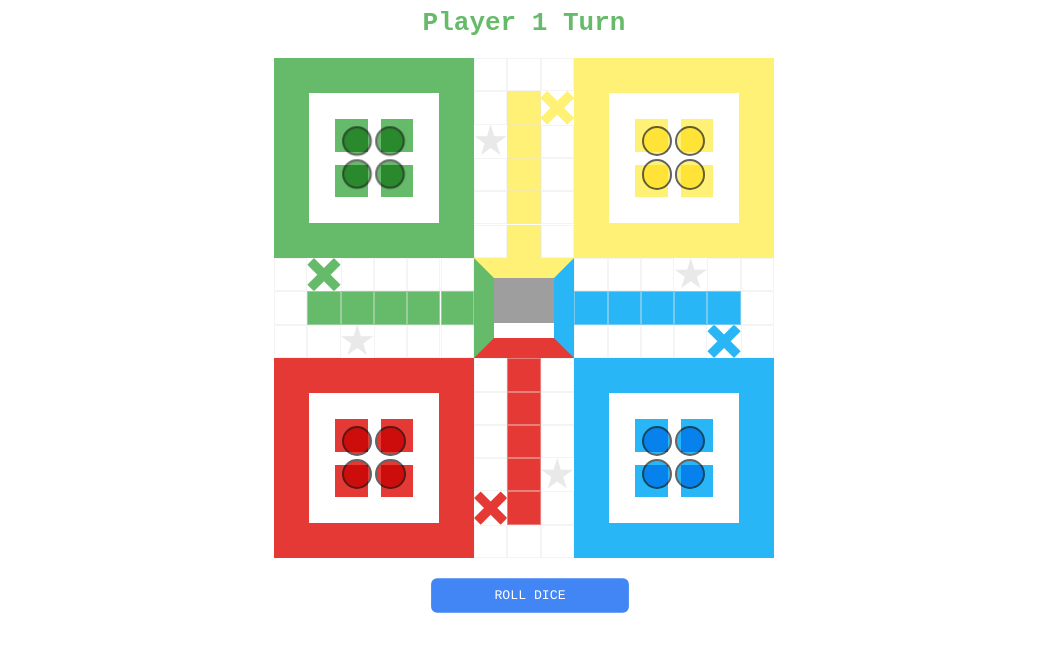
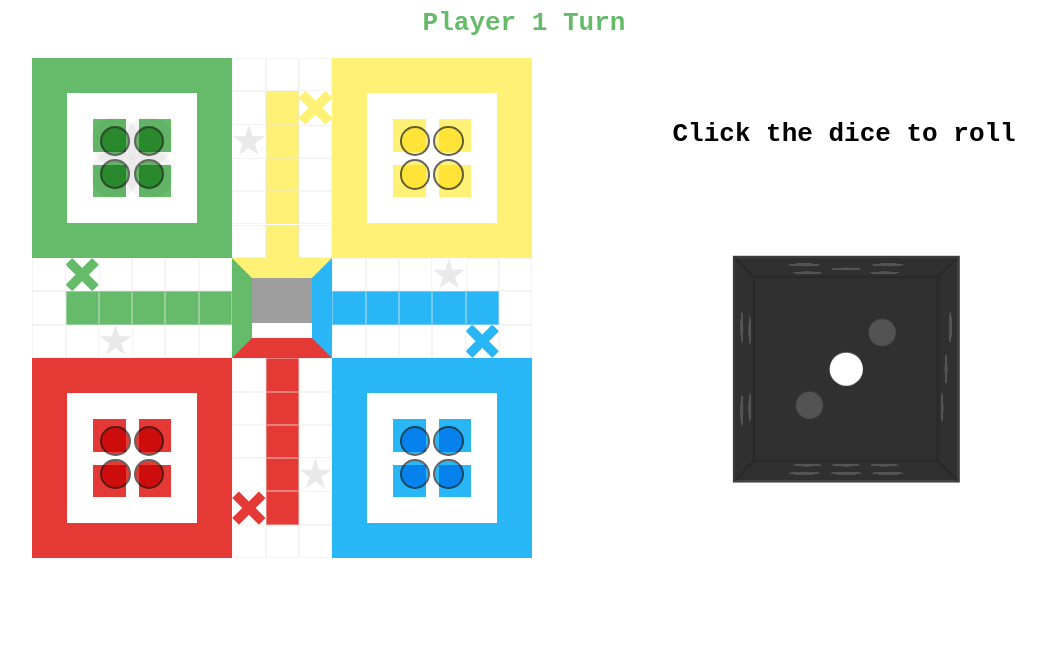
Before and after one commit to int1294/LudoAngular, an Angular app: page / in a window 1280 px wide. Shown: the top 652 px of the page, without its empty margins (116-1162 px from the left). Built offline with nearby package versions, Linux system fonts and the light colour scheme; grey boxes are pictures that could not be loaded.

Commit message:
Dice Update and UX

```diff
--- a/src/app/app.module.ts
+++ b/src/app/app.module.ts
@@ -4,11 +4,13 @@ import { BrowserModule } from '@angular/platform-browser';
 import { AppRoutingModule } from './app-routing.module';
 import { AppComponent } from './app.component';
 import { BoardComponent } from './board/board.component';
+import { DiceUIComponent } from './dice-ui/dice-ui.component';
 
 @NgModule({
   declarations: [
     AppComponent,
-    BoardComponent
+    BoardComponent,
+    DiceUIComponent
   ],
   imports: [
     BrowserModule,
--- a/src/app/board/board.component.html
+++ b/src/app/board/board.component.html
@@ -3,6 +3,9 @@
  'text-align':'center',
   'font-family':'Monospace'
 }">Player {{turn}} Turn</h1>
+<div [ngStyle]="{
+  'display' : 'flex'
+}">
 <div class="game">
   <div class="house green">
       <div class="box">
@@ -141,16 +144,21 @@
 </div>
 
 </div>
+  <div class="diceArea">
+    <app-dice-ui (newItemEvent)="ProcessInput($event)" [canPlay] =canPlay />
+  </div>
+</div>
+
 <div [ngStyle]="{
   'display':'flex',
   'justify-content':'center',
   'padding':'auto'
  }">
-
+<!--
 <button [disabled] = "!canPlay" (click)="RollDice()" [ngStyle]="{
 'margin-left':'12px'
  }">Roll Dice</button>
 
-
+-->
 
 <div>
--- a/src/app/board/board.component.scss
+++ b/src/app/board/board.component.scss
@@ -214,3 +214,10 @@ button:disabled {
 		background: #e53935;
 	}
 }
+
+.diceArea {
+margin:auto;
+margin-left: 0;
+margin-right:auto;
+margin-top:5%;
+}
--- a/src/app/board/board.component.ts
+++ b/src/app/board/board.component.ts
@@ -24,10 +24,12 @@ interface Board {
 })
 export class BoardComponent {
 
-  canPlay:Boolean = true;
-  DieResult:number = 0;
+  canPlay:boolean = true;
+  DieResult:number = 1;
   turn:number = 1;
   winvar = [0,0,0,0]
+
+
 
    getBasePositon(onwer:number){
     switch(onwer){
@@ -227,10 +229,9 @@ export class BoardComponent {
 
   }
 
-  RollDice() {
-    let min = 1;
-    let max = 6;
-    this.DieResult = min + Math.floor(Math.random() * (max - min + 1));
+  ProcessInput(diceResult:any) {
+
+    this.DieResult = diceResult
     alert("Player" + this.turn + " rolled " + this.DieResult)
     this.CalculateTurn();
     this.winCheck();
--- /dev/null
+++ b/src/app/dice-ui/dice-ui.component.html
@@ -0,0 +1,39 @@
+<h1 *ngIf="canPlay">Click the dice to roll</h1>
+<h1 *ngIf="!canPlay">Move Pending</h1>
+<section class="container">
+  <div #cube (click)="onclick()" id="cube">
+    <div class="front">
+      <span class="dot dot1"></span>
+    </div>
+    <div class="back">
+      <span class="dot dot1"></span>
+      <span class="dot dot2"></span>
+    </div>
+    <div class="right">
+      <span class="dot dot1"></span>
+      <span class="dot dot2"></span>
+      <span class="dot dot3"></span>
+    </div>
+    <div class="left">
+      <span class="dot dot1"></span>
+      <span class="dot dot2"></span>
+      <span class="dot dot3"></span>
+      <span class="dot dot4"></span>
+    </div>
+    <div class="top">
+      <span class="dot dot1"></span>
+      <span class="dot dot2"></span>
+      <span class="dot dot3"></span>
+      <span class="dot dot4"></span>
+      <span class="dot dot5"></span>
+    </div>
+    <div class="bottom">
+      <span class="dot dot1"></span>
+      <span class="dot dot2"></span>
+      <span class="dot dot3"></span>
+      <span class="dot dot4"></span>
+      <span class="dot dot5"></span>
+      <span class="dot dot6"></span>
+    </div>
+  </div>
+</section>
--- /dev/null
+++ b/src/app/dice-ui/dice-ui.component.scss
@@ -0,0 +1,112 @@
+h1 {
+  font-family: monospace;
+  text-align: center;
+}
+
+#cube .front {
+  transform:
+    translateZ(100px);
+}
+
+#cube .back {
+  transform:
+    rotateX(-180deg)
+    translateZ(100px);
+}
+
+#cube .right {
+  transform:
+    rotateY(90deg)
+    translateZ(100px);
+}
+
+#cube .left {
+  transform:
+    rotateY(-90deg)
+    translateZ(100px);
+}
+
+#cube .top {
+  transform:
+    rotateX(90deg)
+    translateZ(100px);
+}
+
+#cube .bottom {
+  transform:
+    rotateX(-90deg)
+    translateZ(100px);
+}
+
+.container {
+  width: 200px;
+  height: 200px;
+  position: relative;
+  margin: 0 auto 40px;
+  border: 1px solid #FFF;
+
+  perspective: 1000px;
+  perspective-origin: 50% 100%;
+}
+
+#cube {
+  width: 100%;
+  height: 100%;
+  top: 100px;
+  position: absolute;
+
+  transform-style: preserve-3d;
+
+  transition: transform 3s;
+}
+
+#cube:hover {
+  cursor: pointer;
+}
+
+#cube div {
+  background: hsla(0, 0%, 16%, 0.8);
+  display: block;
+  position: absolute;
+  width: 200px;
+  height: 100px;
+  border: 2px solid #3d3a3a;
+
+  margin: 0 auto;
+
+  font-family: Arial, Helvetica, sans-serif;
+  font-size: 500%;
+  text-align: center;
+  padding: 50px 0;
+}
+
+.dot {
+  display: block;
+  position: absolute;
+  width: 30px;
+  height: 30px;
+  background: #fff;
+  border-radius: 15px;
+}
+
+.front .dot1 { top: 85px; left: 85px; }
+.back .dot1 { top: 45px; left: 45px; }
+.back .dot2 { top: 125px; left: 125px; }
+.right .dot1 { top: 45px; left: 45px; }
+.right .dot2 { top: 85px; left: 85px; }
+.right .dot3 { top: 125px; left: 125px; }
+.left .dot1 { top: 45px; left: 45px; }
+.left .dot2 { top: 45px; left: 125px; }
+.left .dot3 { top: 125px; left: 45px; }
+.left .dot4 { top: 125px; left: 125px; }
+.top .dot1 { top: 45px; left: 45px; }
+.top .dot2 { top: 45px; left: 125px; }
+.top .dot3 { top: 85px; left: 85px; }
+.top .dot4 { top: 125px; left: 45px; }
+.top .dot5 { top: 125px; left: 125px; }
+.bottom .dot1 { top: 45px; left: 45px; }
+.bottom .dot2 { top: 45px; left: 85px; }
+.bottom .dot3 { top: 45px; left: 125px; }
+.bottom .dot4 { top: 125px; left: 45px; }
+.bottom .dot5 { top: 125px; left: 85px; }
+.bottom .dot6 { top: 125px; left: 125px; }
--- /dev/null
+++ b/src/app/dice-ui/dice-ui.component.ts
@@ -0,0 +1,68 @@
+import { Output, EventEmitter, Component, Input ,AfterViewInit, ElementRef, ViewChild, Renderer2} from '@angular/core';
+
+@Component({
+  selector: 'app-dice-ui',
+  templateUrl: './dice-ui.component.html',
+  styleUrls: ['./dice-ui.component.scss']
+})
+export class DiceUIComponent implements AfterViewInit  {
+
+  @Input() canPlay:boolean = true;
+
+  @Output() newItemEvent = new EventEmitter<number>();
+  @ViewChild('cube') el!: ElementRef;
+
+  constructor(private renderer: Renderer2) {
+
+  }
+
+  ngAfterViewInit() {
+
+  }
+isRolling: boolean = false;
+
+onclick() {
+  if(this.isRolling == true || !this.canPlay){
+    return
+  }
+  this.isRolling = true;
+  let min = 1;
+  let max = 24;
+  let xRand:number = this.getRandom(max, min);
+  let yRand:number = this.getRandom(max, min);
+  this.renderer.setStyle(this.el.nativeElement, 'webkitTransform', 'rotateX('+xRand+'deg) rotateY('+yRand+'deg)');
+  this.renderer.setStyle(this.el.nativeElement, 'transform', 'rotateX('+xRand+'deg) rotateY('+yRand+'deg)');
+  setTimeout(()=>{
+    this.newItemEvent.emit(this.getResult(xRand, yRand));
+    this.isRolling = false;
+  }, 3100)
+
+
+}
+
+ getRandom(max:number, min:number) {
+  return (Math.floor(Math.random() * (max-min)) + min) * 90;
+}
+
+ mod(n:number, m:number) {
+  return ((n % m) + m) % m;
+}
+
+ getResult(rotX:number, rotY:number) {
+  let countX:number = this.mod(rotX / 90, 4);
+  if (countX === 1) {
+      // Bottom face
+      return 6;
+  }
+  if (countX === 3) {
+      // Top face
+      return 5;
+  }
+  // We add countX here to correctly offset in case it is a 180 degrees rotation
+  // It can be 0 (no rotation) or 2 (180 degrees)
+  let countY = this.mod(rotY / 90 + countX, 4);
+  // Faces order
+  return [1, 4, 2, 3][countY];
+}
+
+}
```
Also changed, not shown: 1 other file (tests, documents, lock files or other folders).
